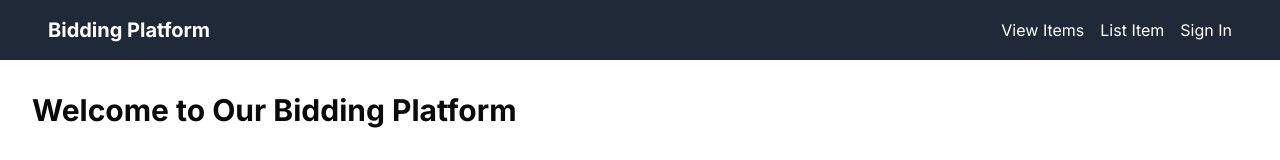
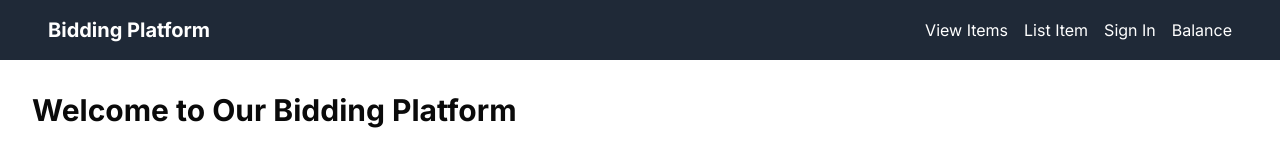
Before and after one commit to xuej41/NationalBiddersOfCanada, a Next.js app in the folder with-supabase-app/: page / in a window 1280 px wide. Shown: the top 160 px of the page. Built offline with nearby package versions, Linux system fonts and the light colour scheme.

Commit message:
Add money balance

```diff
--- a/with-supabase-app/app/layout.tsx
+++ b/with-supabase-app/app/layout.tsx
@@ -32,8 +32,18 @@ export default function RootLayout({
               <Link href="/sign-in" className="hover:text-gray-300">
                 Sign In
               </Link>
+                <div className="relative group inline-block">
+                <Link href="#" className="hover:text-gray-300">
+                  Balance
+                </Link>
+                <div className="absolute hidden group-hover:block bg-white text-black p-2 mt-1 rounded shadow-lg">
+                  <p>Your balance: $1000</p> {/* Placeholder variable */}
+                  <br /> {/*Line break */}
+                  <p>Frozen funds: $1000</p> {/* Placeholder variable 2*/}
+                </div>
+                </div>
+              </div>
             </div>
-          </div>
         </nav>
         {children}
       </body>
```
